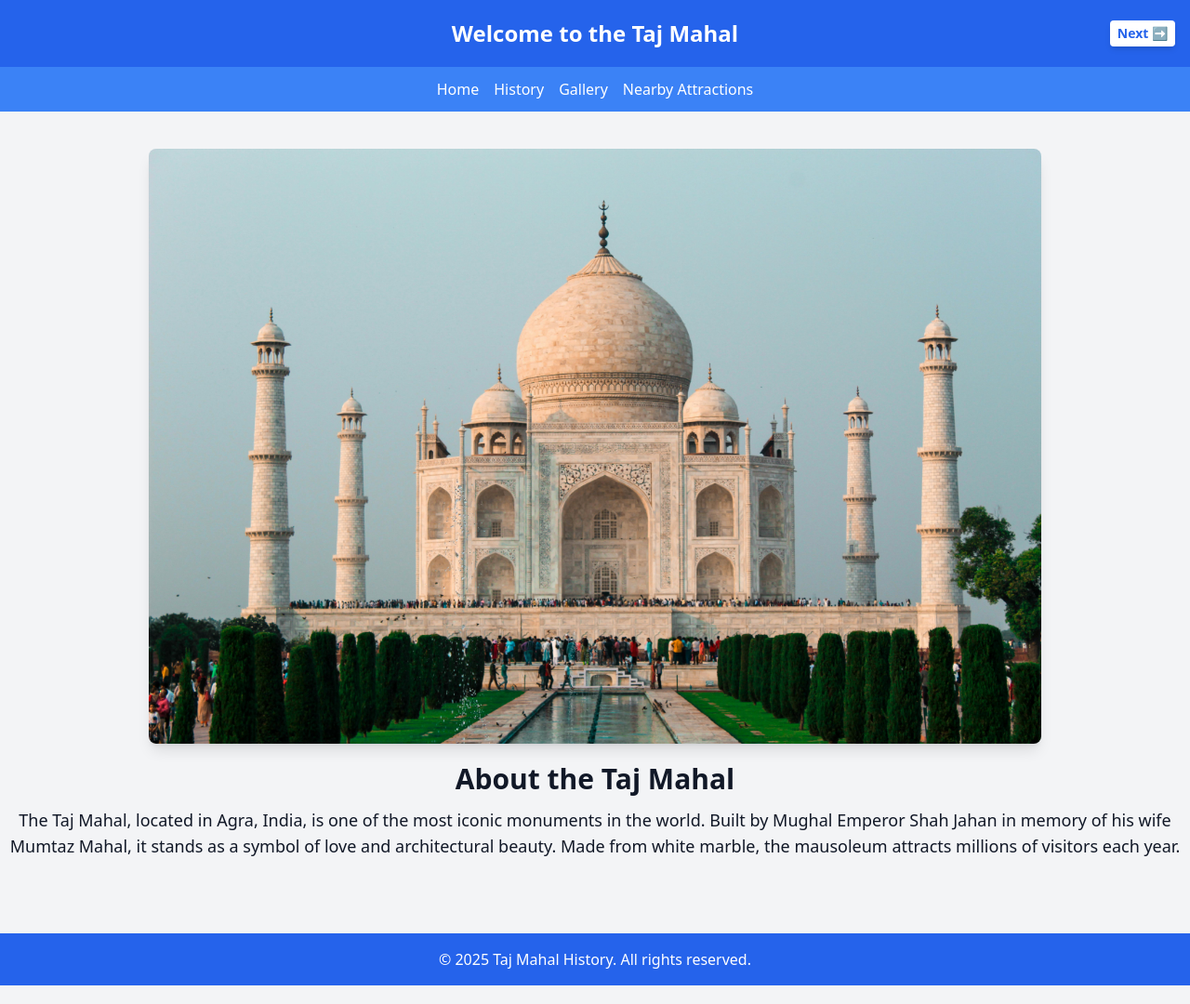
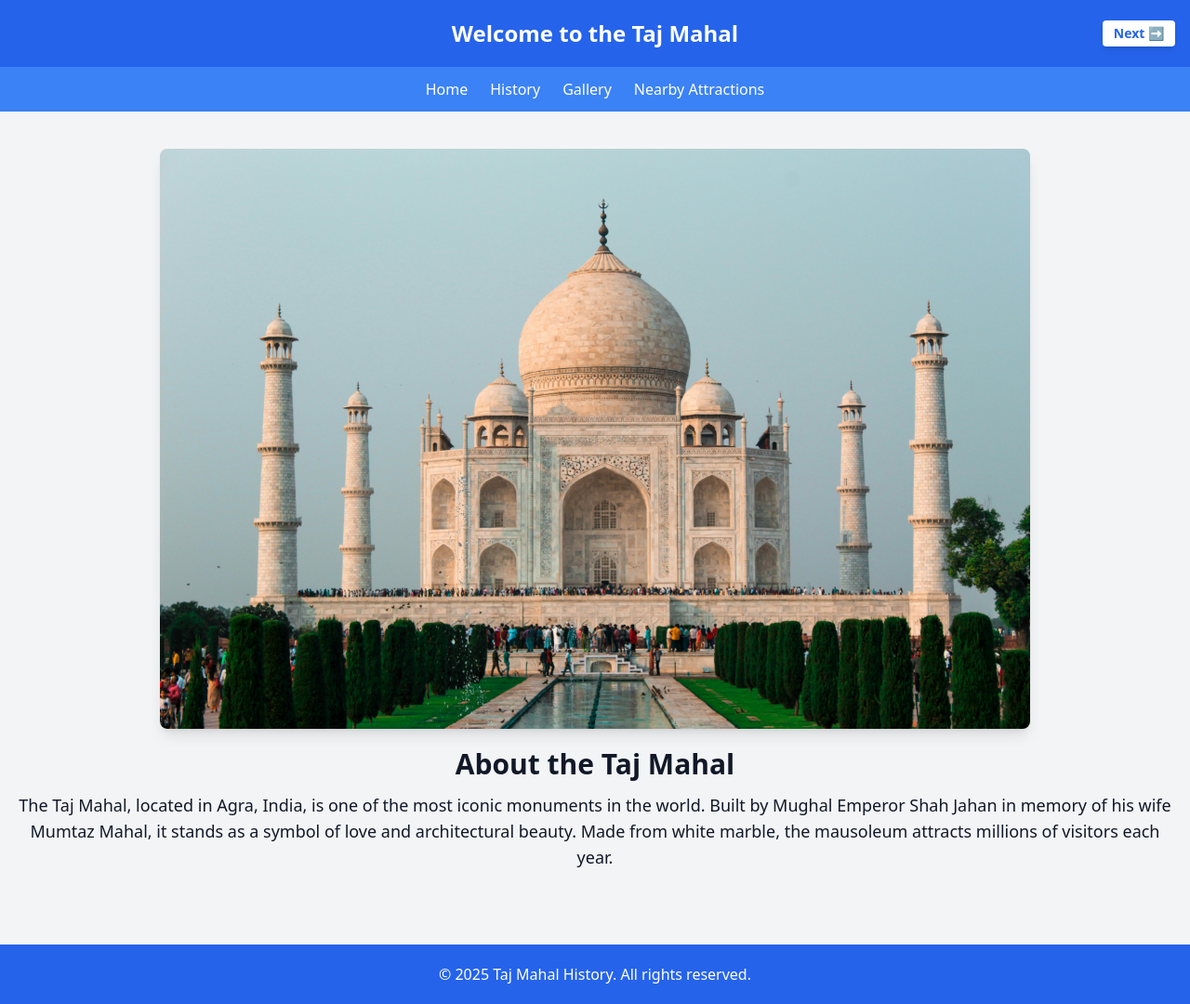
Before and after one commit to shaheershat/TajMahal, a plain HTML site: page index.html in a window 1280 px wide. Shown: the whole page at 93% size. Drawn offline with nearby package versions, Linux system fonts and the light colour scheme.

Commit message:
Update index.html

```diff
--- a/index.html
+++ b/index.html
@@ -7,29 +7,29 @@
     <script src="https://cdn.tailwindcss.com"></script>
 </head>
 <body class="bg-gray-100 text-gray-900">
-    <header class="bg-blue-600 text-white p-5 text-center text-2xl font-bold relative">
+    <header class="bg-blue-600 text-white p-4 sm:p-5 text-center text-xl sm:text-2xl font-bold relative">
         Welcome to the Taj Mahal
 
         <!-- Next Button -->
-        <a href="history.html" class="absolute right-4 top-1/2 transform -translate-y-1/2 bg-white text-blue-600 px-2 py-1 text-sm rounded shadow-md hover:bg-gray-200">
+        <a href="history.html" class="absolute right-3 sm:right-4 top-1/2 transform -translate-y-1/2 bg-white text-blue-600 px-2 sm:px-3 py-1 text-xs sm:text-sm rounded shadow-md hover:bg-gray-200">
             Next ➡
         </a>
     </header>
 
-    <nav class="flex justify-center space-x-4 bg-blue-500 p-3 text-white">
+    <nav class="flex flex-wrap justify-center gap-2 sm:space-x-4 bg-blue-500 p-3 text-white text-sm sm:text-base">
         <a href="index.html" class="hover:text-gray-200">Home</a>
         <a href="history.html" class="hover:text-gray-200">History</a>
         <a href="gallery.html" class="hover:text-gray-200">Gallery</a>
         <a href="nearby.html" class="hover:text-gray-200">Nearby Attractions</a>
     </nav>
 
-    <section class="container mx-auto text-center py-10">
-        <img src="tajmahal.jpg" alt="Taj Mahal" class="mx-auto rounded-lg shadow-lg w-3/4">
-        <h2 class="text-3xl font-semibold mt-5">About the Taj Mahal</h2>
-        <p class="mt-3 text-lg">The Taj Mahal, located in Agra, India, is one of the most iconic monuments in the world. Built by Mughal Emperor Shah Jahan in memory of his wife Mumtaz Mahal, it stands as a symbol of love and architectural beauty. Made from white marble, the mausoleum attracts millions of visitors each year.</p>
+    <section class="container mx-auto text-center py-6 sm:py-10 px-4">
+        <img src="tajmahal.jpg" alt="Taj Mahal" class="mx-auto rounded-lg shadow-lg w-full max-w-[90%] sm:max-w-[75%]">
+        <h2 class="text-2xl sm:text-3xl font-semibold mt-5">About the Taj Mahal</h2>
+        <p class="mt-3 text-base sm:text-lg leading-relaxed">The Taj Mahal, located in Agra, India, is one of the most iconic monuments in the world. Built by Mughal Emperor Shah Jahan in memory of his wife Mumtaz Mahal, it stands as a symbol of love and architectural beauty. Made from white marble, the mausoleum attracts millions of visitors each year.</p>
     </section>
 
-    <footer class="bg-blue-600 text-white text-center p-4 mt-10">
+    <footer class="bg-blue-600 text-white text-center p-4 sm:p-5 mt-10">
         &copy; 2025 Taj Mahal History. All rights reserved.
     </footer>
 </body>
```
